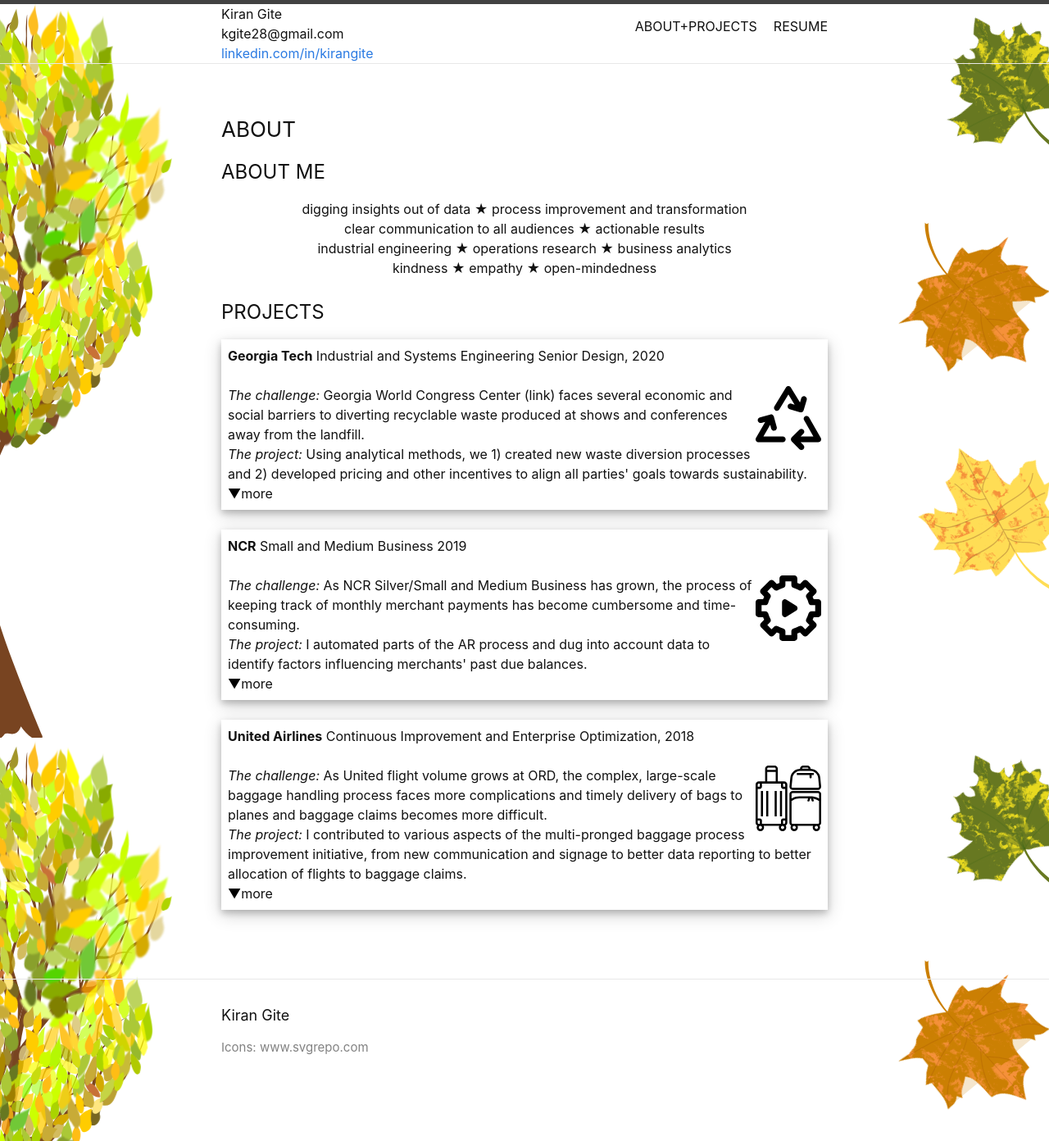
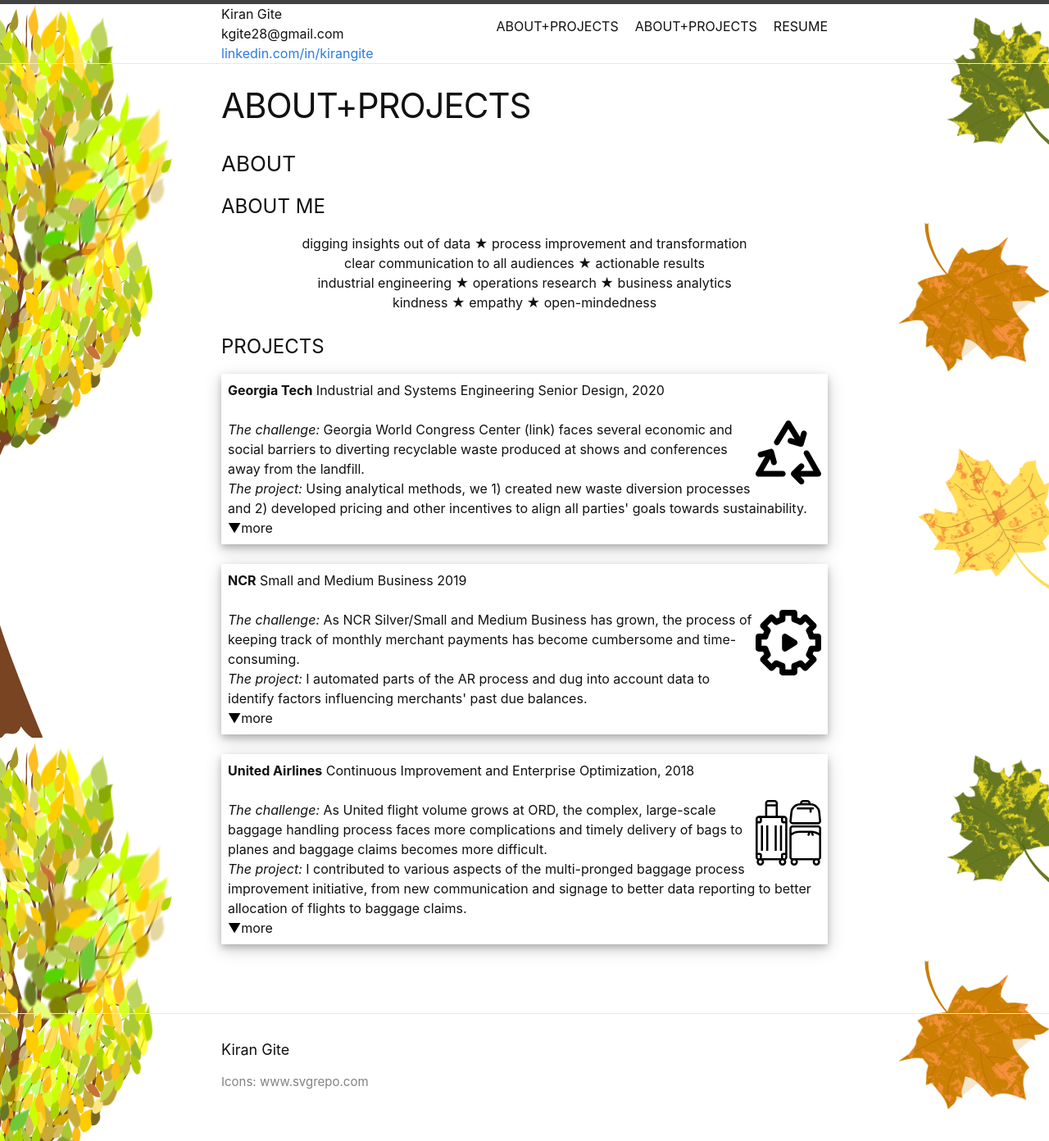
Before and after one commit to kgite28/kgite28.github.io, a Jekyll site: the page built from index.markdown, in a window 1280 px wide. Shown: the whole page at 82% size. Built offline with Jekyll 4.4.1, drawn with Linux system fonts in a browser that asks for light colours.

Commit message:
added js and title edits

```diff
--- a/index.markdown
+++ b/index.markdown
@@ -3,4 +3,6 @@
 # To modify the layout, see https://jekyllrb.com/docs/themes/#overriding-theme-defaults
 
 layout: home
+jsloc: /assets/js/actions.js
+title: ABOUT+PROJECTS
 ---
```
